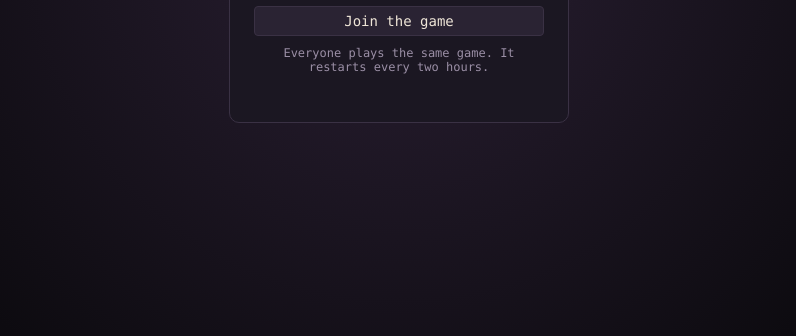
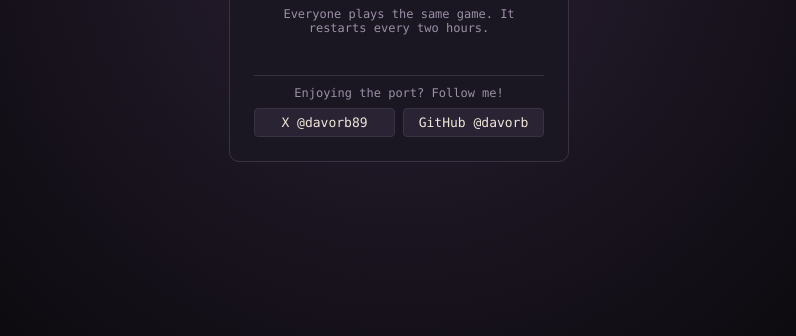
Before and after one commit to davorb/lsl-experiment, a website built with Vite: page client/index.html in a window 1280 px wide. Shown: the part 390-726 px from the top of the page, without its empty margins (241-1037 px from the left). Built offline with nearby package versions, Linux system fonts and the light colour scheme.

Commit message:
add social links

```diff
--- a/client/src/agi/game.ts
+++ b/client/src/agi/game.ts
@@ -241,7 +241,6 @@ export class AgiGame {
     this.statusBar.replaceChildren(
       el('span', { textContent: `Score: ${f.score} of ${f.maxScore}` }),
       el('span', { className: 'who', textContent: owner ? `Larry: ${owner}${f.egoOwner === this.me ? ' (you)' : ''}` : '' }),
-      el('span', { textContent: `Sound: ${f.soundOn ? 'on' : 'off'}` }),
     );
     this.cmdInput.disabled = !f.accept || this.modalId !== null;
     this.keys.style.display = !f.accept && this.modalId === null && f.egoOwner === this.me ? 'flex' : 'none';
--- a/client/src/lobby.ts
+++ b/client/src/lobby.ts
@@ -17,7 +17,10 @@ export class Lobby {
     try { name.value = localStorage.getItem('lsl.name') ?? ''; } catch { /* storage unavailable */ }
     const go = el<HTMLButtonElement>('button', { type: 'submit', textContent: 'Join the game' });
     const note = el<HTMLDivElement>('div', { className: 'note', textContent: 'Everyone plays the same game. It restarts every two hours.' });
-    const form = el<HTMLFormElement>('form', {}, el('h1', { textContent: 'Larry Co-op' }), name, go, note, this.err);
+    const link = (href: string, textContent: string) =>
+      el<HTMLAnchorElement>('a', { href, textContent, target: '_blank', rel: 'noopener noreferrer' });
+    const links = el<HTMLDivElement>('div', { className: 'links' }, el('hr'), el('div', { className: 'note', textContent: 'Enjoying the port? Follow me!' }), el('div', { className: 'row' }, link('https://x.com/davorb89', 'X @davorb89'), link('https://github.com/davorb', 'GitHub @davorb')));
+    const form = el<HTMLFormElement>('form', {}, el('h1', { textContent: 'Larry Co-op' }), name, go, note, this.err, links);
     form.onsubmit = (e) => {
       e.preventDefault();
       try { localStorage.setItem('lsl.name', name.value); } catch { /* ignore */ }
--- a/client/src/style.css
+++ b/client/src/style.css
@@ -118,3 +118,7 @@ html, body { min-height: 100%; }
 #agi.side #agi-inputs { flex-direction: column; }
 #agi.side #agi-bar { flex-direction: column; }
 @media (max-height: 480px) and (orientation: landscape) { #app { justify-content: flex-start; padding: 6px; } }
+#lobby .links { display: flex; flex-direction: column; gap: 8px; }
+#lobby .links hr { width: 100%; border: 0; border-top: 1px solid var(--edge); margin: 6px 0 2px; }
+#lobby .links a { flex: 1; text-align: center; background: #2a2333; border: 1px solid var(--edge); border-radius: 4px; padding: 6px 10px; color: inherit; text-decoration: none; font-size: 13px; }
+#lobby .links a:hover { border-color: var(--accent); }
```
